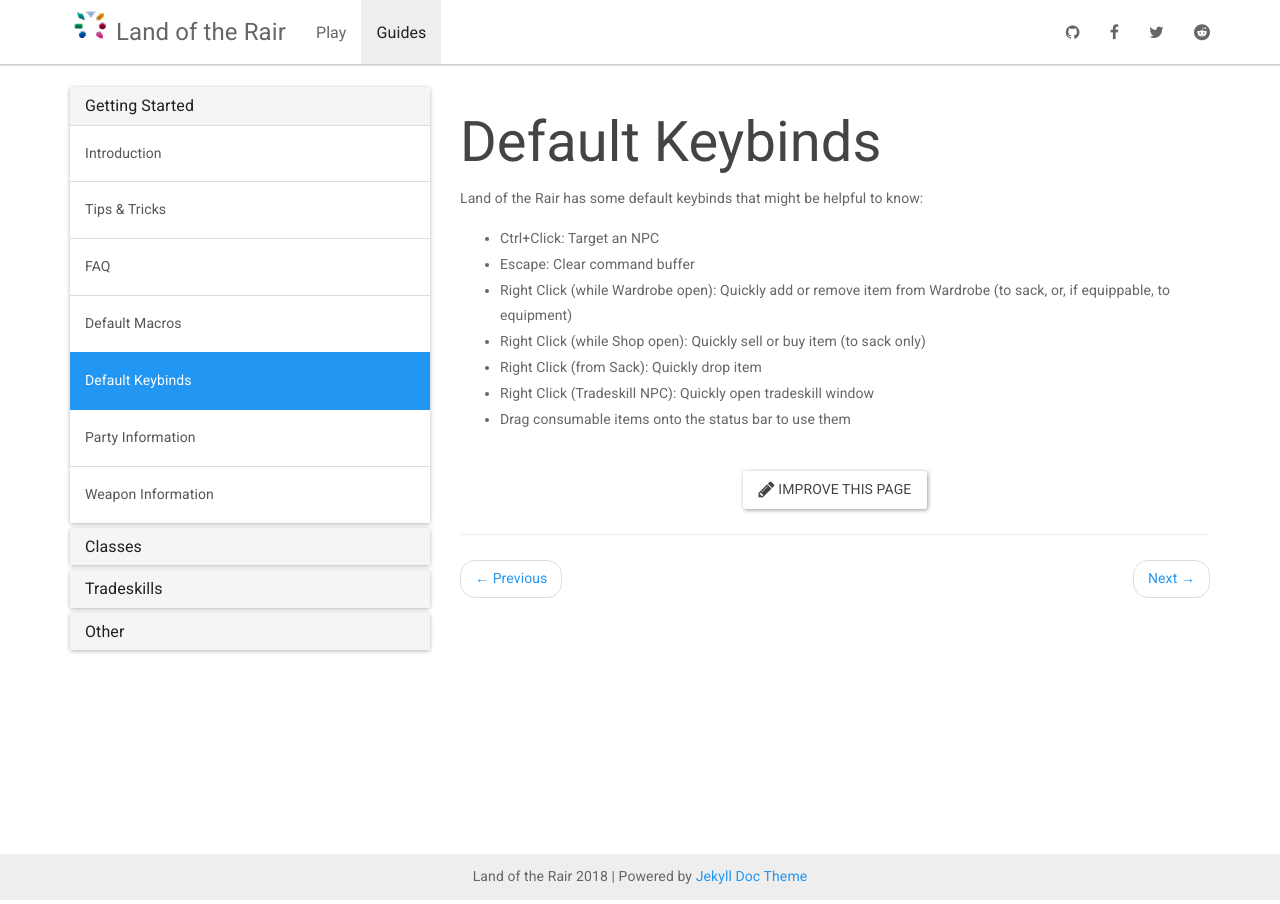
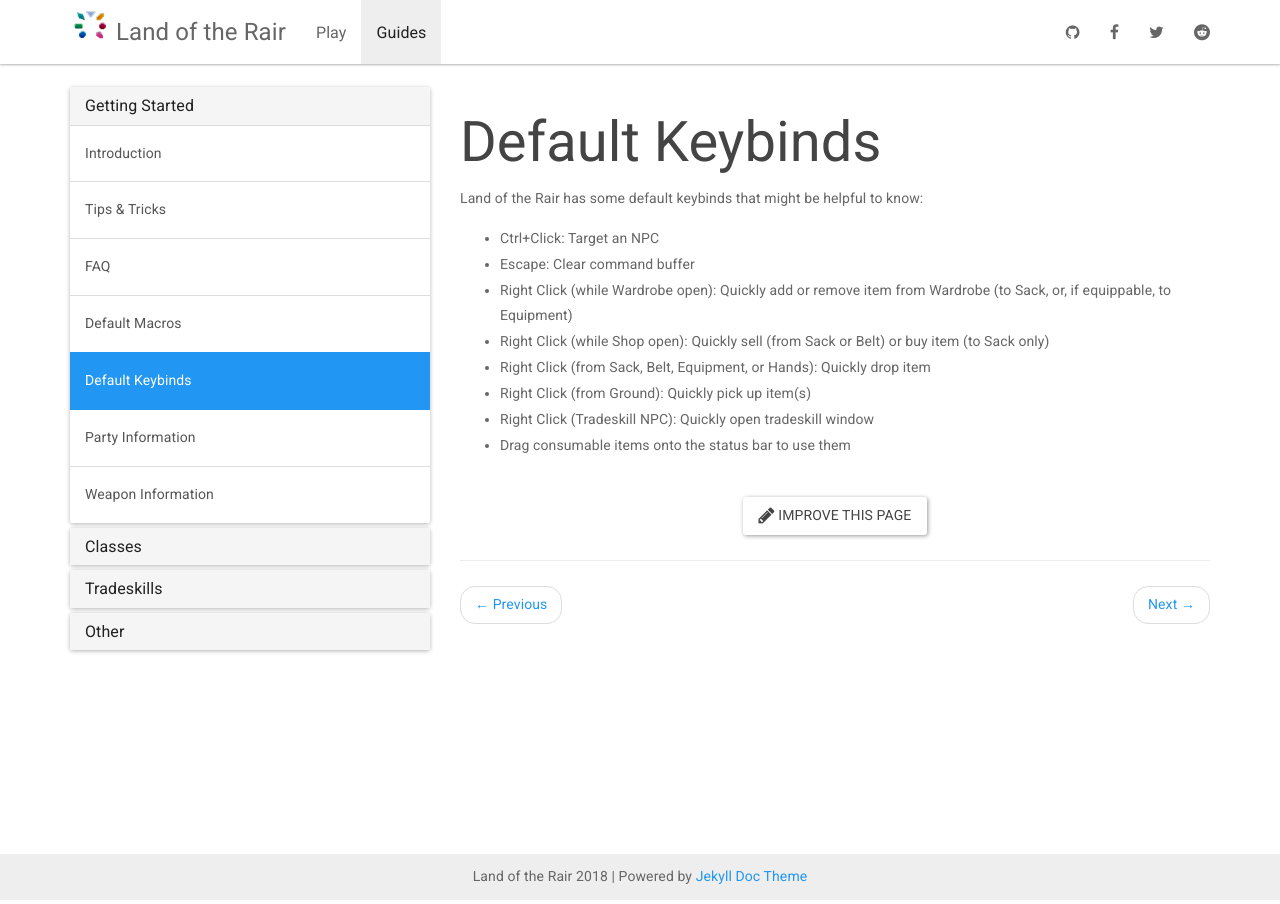
Before and after one commit to LandOfTheRair/landoftherair.github.io, a Jekyll site: the page built from _docs/getting-started/default-keybinds.md, in a window 1280 px wide. Built offline with Jekyll 4.4.1, drawn with Linux system fonts in a browser that asks for light colours; nearby versions of some CDN libraries.

Commit message:
Update default-keybinds.md

```diff
--- a/_docs/getting-started/default-keybinds.md
+++ b/_docs/getting-started/default-keybinds.md
@@ -7,8 +7,9 @@
 
 * Ctrl+Click: Target an NPC
 * Escape: Clear command buffer
-* Right Click (while Wardrobe open): Quickly add or remove item from Wardrobe (to sack, or, if equippable, to equipment)
-* Right Click (while Shop open): Quickly sell or buy item (to sack only)
-* Right Click (from Sack): Quickly drop item
+* Right Click (while Wardrobe open): Quickly add or remove item from Wardrobe (to Sack, or, if equippable, to Equipment)
+* Right Click (while Shop open): Quickly sell (from Sack or Belt) or buy item (to Sack only)
+* Right Click (from Sack, Belt, Equipment, or Hands): Quickly drop item
+* Right Click (from Ground): Quickly pick up item(s)
 * Right Click (Tradeskill NPC): Quickly open tradeskill window
 * Drag consumable items onto the status bar to use them
```
